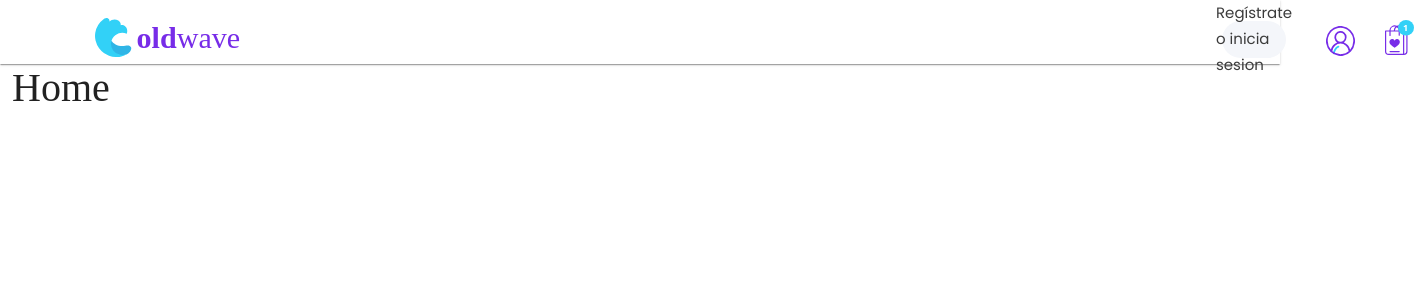
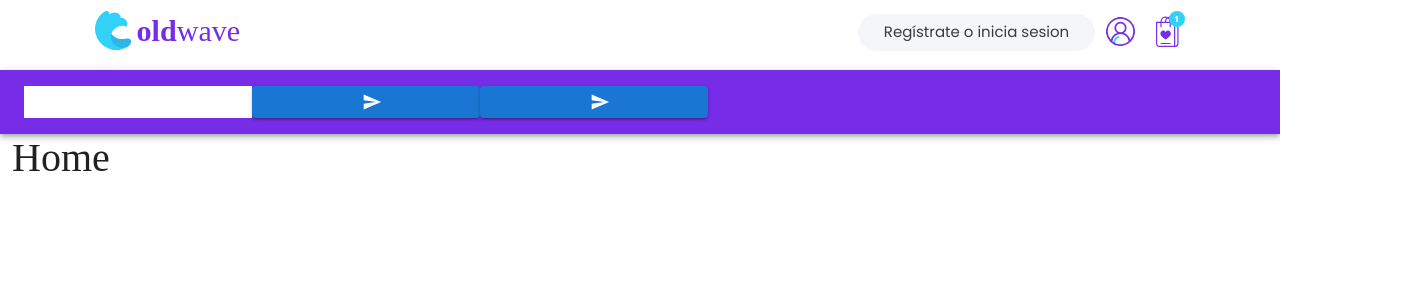
Before and after one commit to juancr5/Old_Wave-React-Front, a React (Create React App) app: page / in a window 1280 px wide. Shown: the top 300 px of the page, 1414 px wide, since content can reach past the window. Built offline with nearby package versions, Linux system fonts and the light colour scheme.

Commit message:
add Navbar

```diff
--- a/package.json
+++ b/package.json
@@ -5,6 +5,7 @@
   "dependencies": {
     "@emotion/react": "^11.8.2",
     "@emotion/styled": "^11.8.1",
+    "@mui/icons-material": "^5.5.1",
     "@mui/material": "^5.5.2",
     "@testing-library/jest-dom": "^5.16.2",
     "@testing-library/react": "^12.1.4",
--- a/public/index.html
+++ b/public/index.html
@@ -3,7 +3,7 @@
   <head>
     <meta charset="utf-8" />
     <link rel="icon" href="%PUBLIC_URL%/favicon.ico" />
-    <meta name="viewport" content="width=device-width, initial-scale=1" />
+    <meta name="viewport" content="width=device-width, initial-scale=1.0">
     <meta name="theme-color" content="#000000" />
     <meta
       name="description"
--- a/src/assets/colorsStyle.js
+++ b/src/assets/colorsStyle.js
@@ -4,4 +4,5 @@ export const Colors = {
     white: '#FFFFFF',
     lightGreyLogin:'#F4F6FA',
     characterLogin: '#3B3B3B',
+    violeta: '#772CE8',
 }
--- a/src/assets/fontsStyle.js
+++ b/src/assets/fontsStyle.js
@@ -1,5 +1,7 @@
 import {createTheme} from '@mui/material/styles';
 import PoppinsRegular from './fonts/Poppins-Regular.ttf';
+import PoppinsBlack from './fonts/Poppins-Black.ttf';
+
 
 //Tipogarfias
 export const Fonts = createTheme({
@@ -15,6 +17,11 @@ export const Fonts = createTheme({
             font-family: 'PoppinsRegular';
             src: local('PoppinsRegular'), local('Poppins-Regular'), url(${PoppinsRegular}) format('truetype');
           }
+
+          @font-face {
+            font-family: 'PoppinsBlack';
+            src: local('PoppinsBlack'), local('Poppins-Black'), url(${PoppinsBlack}) format('truetype');
+          }
         `,
       },
     },
--- a/src/components/headers/Header.jsx
+++ b/src/components/headers/Header.jsx
@@ -6,7 +6,7 @@ import Toolbar from '@mui/material/Toolbar';
 import Button from '@mui/material/Button';
 import IconButton from '@mui/material/IconButton';
 import { ThemeProvider } from '@mui/material/styles';
-import { CssBaseline } from '@mui/material';
+import { CssBaseline, Grid } from '@mui/material';
 
 //Importar Iconos
 import logo from '../../assets/icons/logo-oldwave-header.svg';
@@ -17,6 +17,7 @@ import { Fonts } from '../../assets/fontsStyle';
 //Importar paleta de Colores
 import { Colors } from '../../assets/colorsStyle';
 
+
 const Header = () => {
 
     return (
@@ -24,18 +25,23 @@ const Header = () => {
         <ThemeProvider theme={Fonts}>
             <CssBaseline />
 
-            <Box sx={{ flexGrow: 1 }}>
-                <AppBar position="static" sx={{ backgroundColor: Colors.white, boxShadow: 1 }}>
+            <Box>
+                <AppBar position="static" sx={{ height: "70px", width: "100%", backgroundColor: Colors.white, boxShadow: 0 }}>
                     <Toolbar>
 
                         <Link to="/">
                             <IconButton
                                 //Medidas oficiales 163 ancho y 40 de largo
-                                sx={{ mt: "11px", ml: "72px", width: 163, height: 40 }}
+                                sx={{ mt: "10px", mb:"15px", ml: "72px", width: "163px", height: "40px" }}
                             >
-                                <img src={logo} alt={'Logo Principal'} className={''} />
+                                <img src={logo} alt={'Logo Principal'} />
                             </IconButton>
                         </Link>
+
+
+
+                        {/*Alinear a todo a la izquierda*/}
+                        <Grid container justifyContent="flex-end">
 
                             {/*textTransform: Convertir el texto en minuscula o en mayuscula*/}
                             <Button sx={{
@@ -43,7 +49,8 @@ const Header = () => {
                                 textTransform: 'none',
                                 backgroundColor: Colors.lightGreyLogin,
                                 mt: "14px",
-                            ml: "963px",
+                                mb: "15px",
+                                mr: "11px",
                                 width: "237px",
                                 height: "37px",
                                 borderRadius: "19px",
@@ -58,26 +65,26 @@ const Header = () => {
                                 Regístrate o inicia sesion
                             </Button>
 
+
                             <IconButton
                                 //Medidas oficiales 29 ancho y 29 de largo
-                            sx={{ mt: "18px", ml: "40px", width: 29, height: 29 }}
+                                sx={{ mt: "17px", mb:"19px", mr: "21px", width: 29, height: 29, }}
                             >
-                            <img src={loginIcon} alt={'Logo Principal'} />
+                                <img src={loginIcon} alt={'Login'} />
                             </IconButton>
-
 
                             <NavLink
                                 to="/shopping-cart"
                             >
                                 <IconButton
                                     //Medidas oficiales 29 ancho y 36 de largo
-                                sx={{ mt: "11px", ml: "30px", width: 29, height: 36 }}
+                                    sx={{ mt: "11px", mr: "71px", width: 29, height: 36, }}
                                 >
-                                <img src={carritoIcon} alt={'Logo Principal'} className={''} />
+                                    <img src={carritoIcon} alt={'Shopping Cart'} />
                                 </IconButton>
                             </NavLink>
 
-
+                        </Grid>
 
                     </Toolbar>
                 </AppBar>
--- /dev/null
+++ b/src/components/headers/Navbar.jsx
@@ -0,0 +1,75 @@
+import * as React from 'react';
+import { styled } from '@mui/material/styles';
+import AppBar from '@mui/material/AppBar';
+import Box from '@mui/material/Box';
+import Toolbar from '@mui/material/Toolbar';
+import InputBase from '@mui/material/InputBase';
+import SearchIcon from '@mui/icons-material/Search';
+import Button from '@mui/material/Button';
+import SendIcon from '@mui/icons-material/Send';
+import Grid from '@mui/material/Grid';
+//Importar paleta de Colores
+import { Colors } from '../../assets/colorsStyle';
+
+
+const Search = styled('div')(({ theme }) => ({
+  position: 'relative',
+  backgroundColor: Colors.white,
+}));
+
+const SearchIconWrapper = styled('div')(({ theme }) => ({
+  padding: theme.spacing(0, 1),
+  height: '100%',
+  position: 'absolute',
+  pointerEvents: 'none',
+  display: 'flex',
+  alignItems: 'center',
+  justifyContent: 'center',
+}));
+
+const StyledInputBase = styled(InputBase)(({ theme }) => ({
+  color: 'inherit',
+  '& .MuiInputBase-input': {
+    // vertical padding + font size from searchIcon
+    paddingLeft: `calc(1em + ${theme.spacing(4)})`,
+    transition: theme.transitions.create('width'),
+    width: '100%',
+    [theme.breakpoints.up('md')]: {
+      width: '20ch',
+    },
+  },
+}));
+
+const Navbar = () => {
+
+  return (
+    <Box sx={{ flexGrow: 1 }}>
+      <AppBar position="static" sx={{ backgroundColor: Colors.violeta }}>
+        <Toolbar>
+
+
+
+
+
+          <Box sx={{ display: 'grid', gridTemplateColumns: 'repeat(3, 1fr)' }}>
+            <Search>
+              <SearchIconWrapper>
+                <SearchIcon />
+              </SearchIconWrapper>
+              <StyledInputBase
+                placeholder="Estoy Buscando…"
+                inputProps={{ 'aria-label+': 'search' }}
+              />
+            </Search>
+            <Button variant="contained" endIcon={<SendIcon />}></Button>
+            <Button variant="contained" endIcon={<SendIcon />}></Button>
+          </Box>
+
+
+        </Toolbar>
+      </AppBar>
+    </Box>
+  );
+}
+
+export default Navbar;
--- a/src/routers/AppRouter.jsx
+++ b/src/routers/AppRouter.jsx
@@ -1,6 +1,7 @@
 import React from 'react';
 import { Routes, Route } from 'react-router-dom';
 import Header from '../components/headers/Header';
+import Navbar from '../components/headers/Navbar';
 import Home from '../views/home/Home';
 import ShoppingCart from '../views/shopping/ShoppingCart';
 
@@ -10,6 +11,7 @@ const AppRouter = () => {
 
         <>
             <Header/>
+            <Navbar/>
             <div className="container-fluid">
                 <Routes>
                     {/*
```
Also changed, not shown: 1 other file (tests, documents, lock files or other folders). Lines whose indentation alone changed are shown as unchanged.
